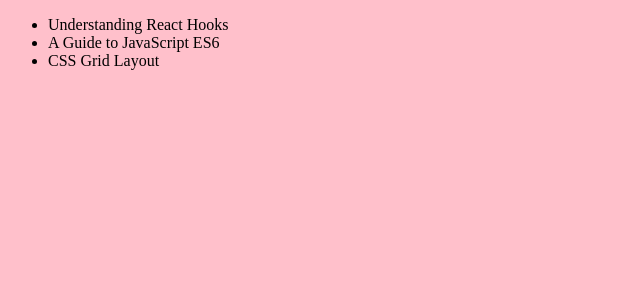
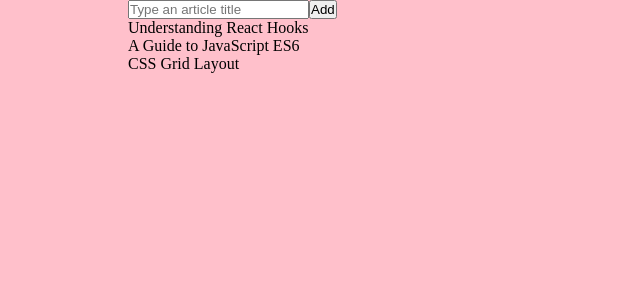
Before and after one commit to stefanozuffi/react-form, a React (Vite) app: page / in a window 1280 px wide. Shown: the top 300 px of the page, without its empty margins (0-640 px from the left). Built offline with nearby package versions, Linux system fonts and the light colour scheme.

Commit message:
Implement article submission form and update article list rendering

```diff
--- a/src/App.jsx
+++ b/src/App.jsx
@@ -1,10 +1,10 @@
-import AppList from "./assets/components/AppList"
+import AppForm from "./assets/components/AppForm"
 
 function App() {
 
   return (
     <>
-      <AppList/>
+      <AppForm/>
     </>
   )
 }
--- a/src/assets/components/AppForm.jsx
+++ b/src/assets/components/AppForm.jsx
@@ -1,7 +1,46 @@
 import { useState } from "react";
+import articles from "../data/articles";
+import AppList from "./AppList";
 
 export default function AppForm() {
-    const [articles, setArticles] = useState([])
+    const [newTitle, setTitle] = useState('')
+    const [journal, setJournal] = useState(articles)
+
+    //OnSubmit function
+    function handleSubmit(e) {
+        e.preventDefault()
+
+        if (newTitle.length >= 3) {
+            const maxID = Math.max(...journal.map(article => article.id))
+
+            const newArticle = {
+                id: maxID + 1,
+                title: newTitle,
+                content: ''
+            }
+
+            const newJournal = [newArticle, ...journal]
+
+            setJournal(newJournal)
+        }
+        else {
+            alert('Article Title should be at least three characters long')
+        }
+
+        setTitle('')
+
+
+    }
+
+    return(
+        <div className="container">
+            <form onSubmit={handleSubmit}>
+                <input type="text" value={newTitle} placeholder="Type an article title" onChange={(e) => setTitle(e.target.value)}/>
+                <button type="submit">Add</button>
+            </form>
+            <AppList list={journal}/>
+        </div>
+    )
 
 
 }
--- a/src/assets/components/AppList.jsx
+++ b/src/assets/components/AppList.jsx
@@ -1,10 +1,10 @@
 import articles from "../data/articles"
 import ListElement from "./ListElement"
 
-export default function AppList() {
+export default function AppList(props) {
     return(
         <ul className="articles-list">
-            {articles.map(article => <ListElement title={article.title} id={article.id}/>)}
+            {props.list.map(article => <ListElement title={article.title} id={article.id} key={article.id}/>)}
         </ul>
     )
 }
--- a/src/index.css
+++ b/src/index.css
@@ -1,3 +1,20 @@
+* {
+  margin: 0;
+  padding: 0;
+  box-sizing: border-box;
+}
+
 body {
   background-color: pink;
 }
+
+.container {
+  width: 80%;
+  margin-left: 10%;
+
+}
+
+ul {
+  list-style: none;
+  padding: 0;
+}
```
